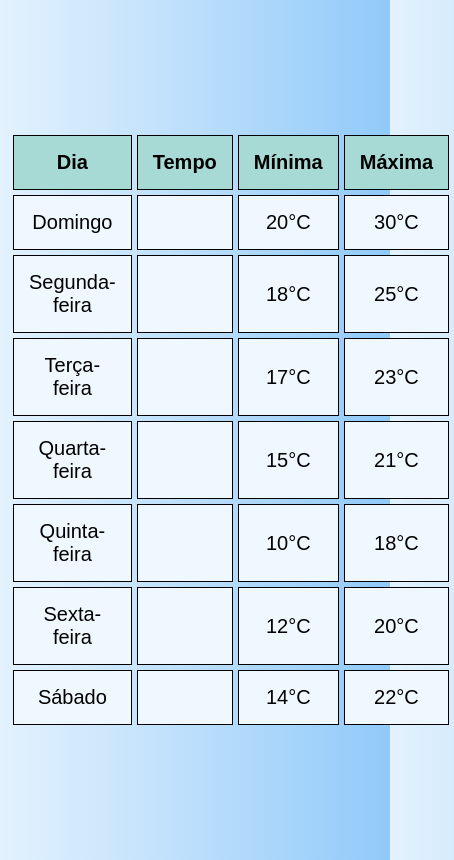
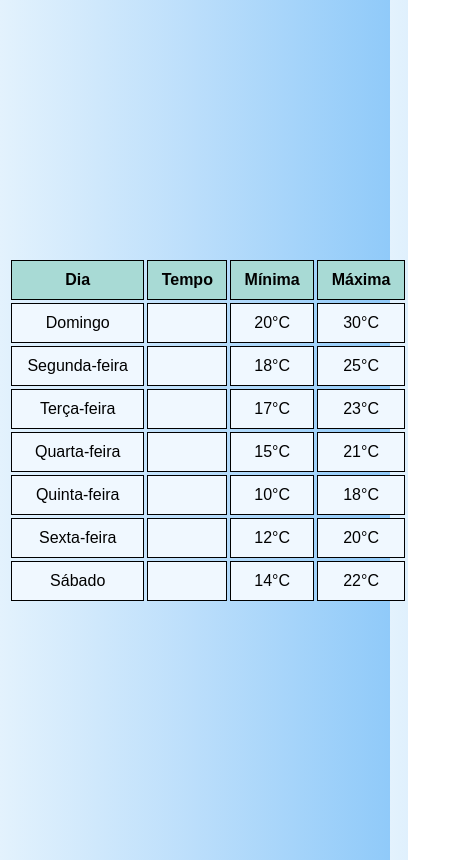
Before and after one commit to maneuu/LM, a plain HTML site: page exercicios/02-tables/table_clima.html in a window 390 px wide. Shown: the whole page, 454 px wide, since content can reach past the window. Drawn offline with Linux system fonts and the light colour scheme; some icons are missing.

Commit message:
Refactor table styles for improved layout and responsiveness

```diff
--- a/exercicios/02-tables/table_clima.html
+++ b/exercicios/02-tables/table_clima.html
@@ -15,13 +15,20 @@
         }
 
         table {
-            border-spacing: 5px;
+            border-spacing: 3px;
             margin: auto;
             font-family: Arial;
+            min-width: 400px;
+            max-width: 800px;
         }
 
         tr {
             background-color: #F0F8FF;
+
+        }
+
+        tr:hover {
+            background-color: #A8DAD5;
 
         }
 
@@ -33,8 +40,8 @@
         th,
         td {
             border: 1px solid black;
-            padding: 15px;
-            font-size: 20px;
+            padding: 10px;
+            font-size: 16px;
             text-align: center;
 
         }
```
Also changed, not shown: exercicios/02-tables/table_nota.html (+6 -3 lines).
